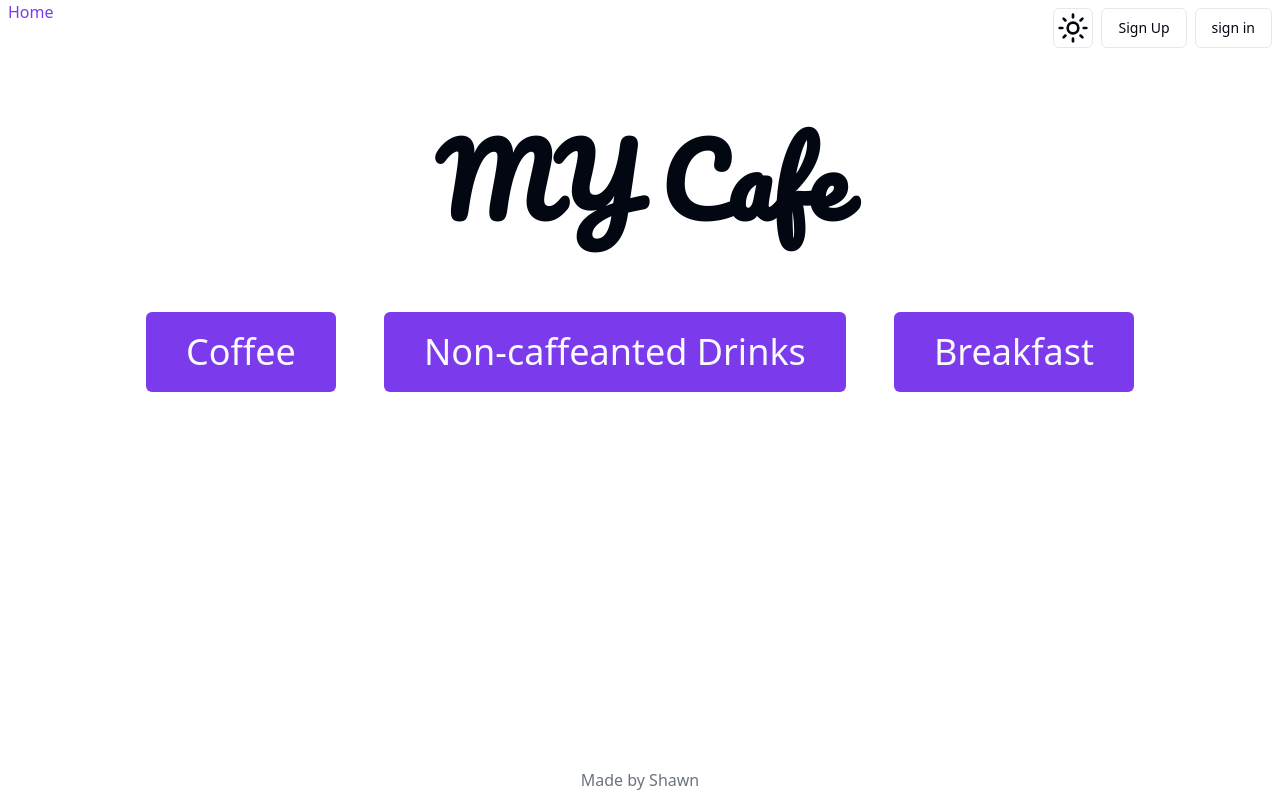
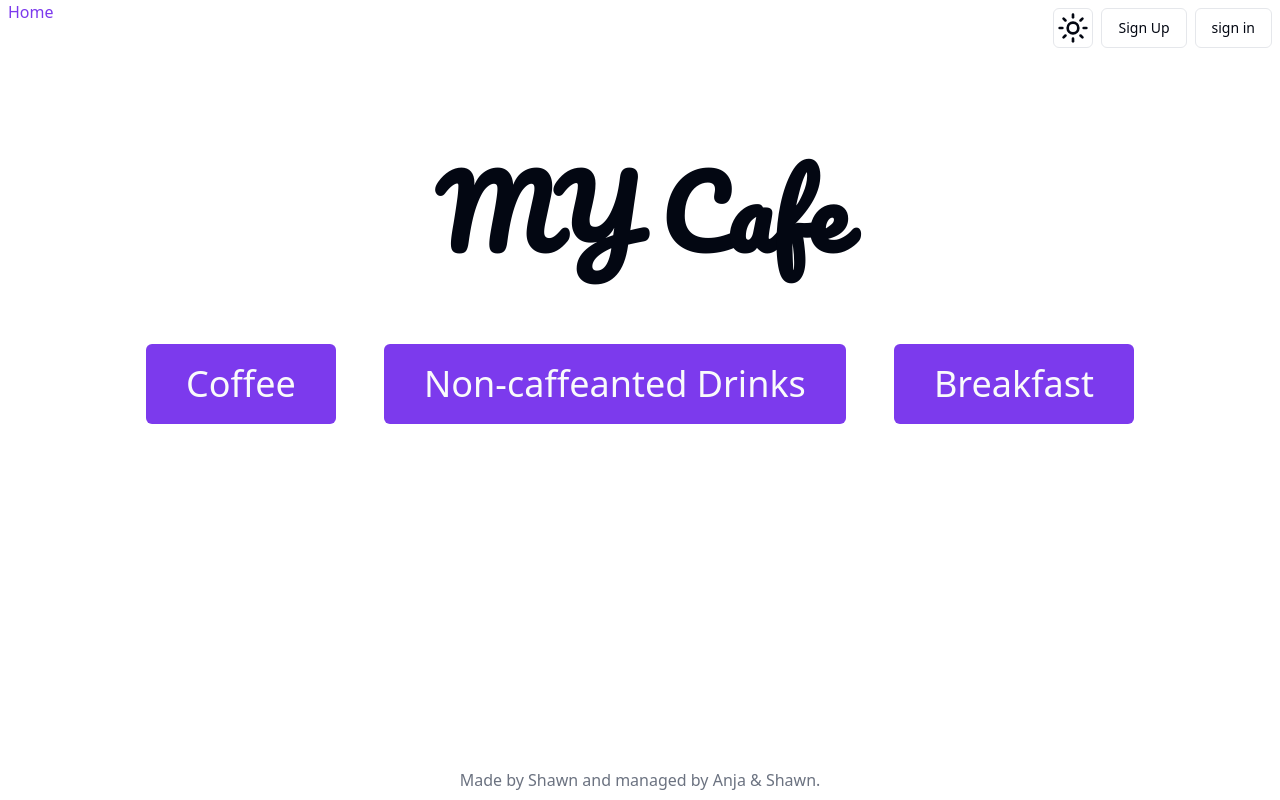
Before and after one commit to ecocle/cafe-v3, a React (Vite) app in the folder frontend/: page / in a window 1280 px wide. Built offline with nearby package versions, Linux system fonts and the light colour scheme.

Commit message:
fixed size changes, and updated ui

```diff
--- a/frontend/src/layouts/layout.tsx
+++ b/frontend/src/layouts/layout.tsx
@@ -14,9 +14,9 @@ import NotFound from "@/pages/404";
 const Layout = () => {
     return (
         <Router>
-            <div className="flex flex-col justify-center items-center h-screen w-screen bg-background">
+            <div className="flex flex-col min-h-screen bg-background">
                 <Breadcrumb />
-                <main className="h-full w-full flex flex-col justify-center items-center overflow-auto">
+                <main className="h-full flex flex-col justify-center items-center flex-grow">
                     <Routes>
                         <Route path="/" element={<Home />} />
                         <Route path="/view-orders" element={<ViewOrders />} />
@@ -47,8 +47,8 @@ const Layout = () => {
                         <Route path="*" element={<NotFound />} />
                     </Routes>
                 </main>
-                <footer className="text-muted-foreground font-normal mt-auto mb-2">
-                    <p>Made by Shawn</p>
+                <footer className="text-muted-foreground font-normal py-2 text-center">
+                    Made by Shawn and managed by Anja & Shawn.
                 </footer>
             </div>
         </Router>
--- a/frontend/src/pages/Home.tsx
+++ b/frontend/src/pages/Home.tsx
@@ -217,8 +217,8 @@ const ProfileDropdown = () => {
 
 const Home = () => {
     return (
-        <div className="flex flex-col h-full w-full">
-            <div className="space-x-2 flex flex-row justify-end h-1/6 m-2">
+        <div className="flex flex-col flex-grow h-full w-full">
+            <div className="space-x-2 basis-40 flex flex-row justify-end m-2">
                 <ModeToggle />
                 {token ? (
                     <div className="space-x-2">
--- a/frontend/src/pages/Order.tsx
+++ b/frontend/src/pages/Order.tsx
@@ -67,8 +67,6 @@ type ItemDetails = {
 
 const Order = ({ itemType }: { itemType: string }) => {
     const hashParams = new URLSearchParams(window.location.hash.substr(1));
-    const newItemDetails = localStorage.getItem("orderDetails");
-    const newItemAddedAmount = localStorage.getItem("addedAmount");
     const itemName = hashParams.get("name") ?? "";
     const [itemDetails, setItemDetails] = useState<ItemDetails>({
         price: 0,
@@ -127,27 +125,7 @@ const Order = ({ itemType }: { itemType: string }) => {
                         toppings: !!data[0].toppings,
                     };
 
-                    if (newItemDetails && newItemAddedAmount === "5") {
-                        setItemDetails({
-                            price: 5,
-                            hot: !!data[0].hot,
-                            normal: !!data[0].normal,
-                            cold: !!data[0].cold,
-                            large: false,
-                            toppings: false,
-                        });
-                    } else if (newItemDetails && newItemAddedAmount === "8") {
-                        setItemDetails({
-                            price: 8,
-                            hot: !!data[0].hot,
-                            normal: !!data[0].normal,
-                            cold: !!data[0].cold,
-                            large: true,
-                            toppings: false,
-                        });
-                    } else {
-                        setItemDetails(convertedData);
-                    }
+                    setItemDetails(convertedData);
                 } else {
                     console.error("Error fetching drink details:", data.error);
                     setIsInvalidDrink(true);
@@ -218,29 +196,18 @@ const Order = ({ itemType }: { itemType: string }) => {
 
             let newTotal = prevOptions.total;
 
-            if (
-                currentSize === "Medium" &&
-                newSize === "Large" &&
-                newItemAddedAmount !== "8"
-            ) {
+            if (currentSize === "Medium" && newSize === "Large") {
                 newTotal += 3;
-            } else if (
-                !currentSize &&
-                newSize === "Large" &&
-                newItemAddedAmount !== "8"
-            ) {
+            } else if (!currentSize && newSize === "Large") {
                 newTotal += 3;
-            } else if (
-                currentSize === "Large" &&
-                newSize === "Medium" &&
-                newItemAddedAmount !== "8"
-            ) {
+            } else if (currentSize === "Large" && newSize === "Medium") {
                 newTotal -= 3;
             }
 
             return {
                 ...prevOptions,
                 total: newTotal,
+                size: newSize,
             };
         });
     };
@@ -289,6 +256,7 @@ const Order = ({ itemType }: { itemType: string }) => {
         }
 
         setIsLoading(true);
+
         const orderDetails = {
             firstName: userData.firstName,
             lastName: userData.lastName,
```
